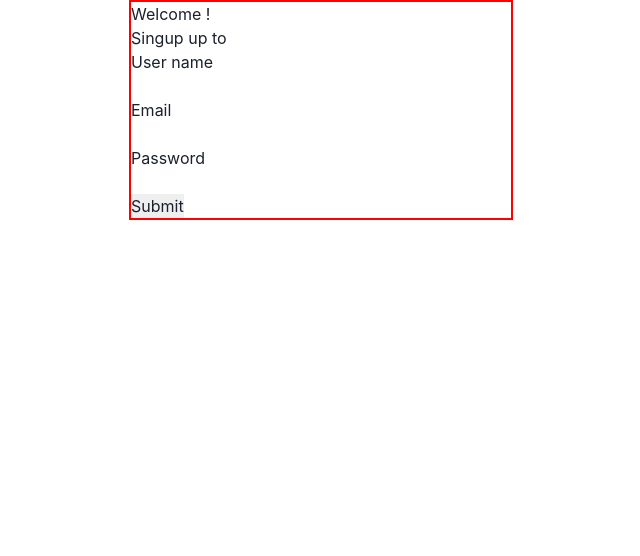
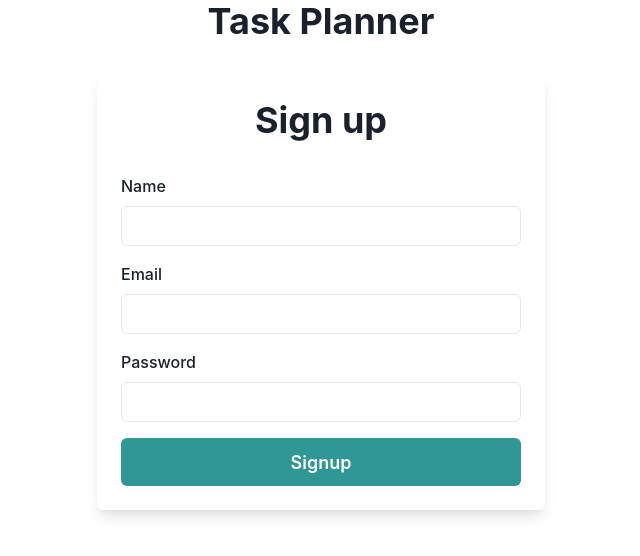
Before and after one commit to saurabh0413/paypal-assignment, a React (Create React App) app in the folder frontend/task-planner/: page / in a window 1280 px wide. Shown: the top 556 px of the page, without its empty margins (319-959 px from the left). Built offline with nearby package versions, Linux system fonts and the light colour scheme; no server answers.

Commit message:
css-updated

```diff
--- a/frontend/task-planner/src/components/SingleSprint.jsx
+++ b/frontend/task-planner/src/components/SingleSprint.jsx
@@ -1,4 +1,4 @@
-import { Box } from "@chakra-ui/react";
+import { Box, Heading } from "@chakra-ui/react";
 import "../App.css";
 import React from "react";
 import { Singletask } from "./Singletask";
@@ -6,9 +6,9 @@ import { Taskmodal } from "./Taskmodal";
 
 export const SingleSprint = ({ item, tasks }) => {
   return (
-    <Box border={"2px solid red"} backgroundColor="#f6f8fa">
-      <p>{item}</p>
-      {/* task scrollable box */}
+    <Box backgroundColor="#f6f8fa">
+      <Heading color="blue">{item}</Heading>
+
       <Box maxHeight="400px" id="sprint">
         {tasks &&
           tasks.map((singletask) => {
--- a/frontend/task-planner/src/components/SingleTaskMode.jsx
+++ b/frontend/task-planner/src/components/SingleTaskMode.jsx
@@ -32,7 +32,6 @@ const SingleTaskMode = ({ task }) => {
   const Taskstatus = React.useRef(null);
   const [users, setUsers] = useState([]);
   const getusers = () => {
-
     axios.get("https://paypal-ktp5.onrender.com").then((res) => {
       setUsers(res.data);
     });
@@ -60,7 +59,7 @@ const SingleTaskMode = ({ task }) => {
           },
         }
       )
-      .then((res) => getTasks())
+      .then(() => getTasks())
       .catch((err) => {
         console.log(err);
       });
@@ -71,7 +70,7 @@ const SingleTaskMode = ({ task }) => {
       {/* <Button leftIcon={<AddIcon />} colorScheme="teal" onClick={onOpen}>
         Create users
       </Button> */}
-      <Text onClick={onOpen} textDecoration="underline">
+      <Text onClick={onOpen} textDecoration="underline" >
         {task.task_name}
       </Text>
       <Text pt={5}>
--- a/frontend/task-planner/src/pages/Dashboard.jsx
+++ b/frontend/task-planner/src/pages/Dashboard.jsx
@@ -4,6 +4,7 @@ import {
   Button,
   FormControl,
   FormLabel,
+  Heading,
   Input,
   Modal,
   ModalBody,
@@ -85,13 +86,13 @@ export const Dashboard = () => {
           </ModalFooter>
         </ModalContent>
       </Modal>
-      <Text>Sprints</Text>
-      <SimpleGrid spacing="10px" columns={[1, 2, 3, 4]}>
+      <Heading>Sprints</Heading>
+      <SimpleGrid spacing="10px" columns={[1, 2, 3, 4]} mt="50px" ml={10}>
         {sprints &&
           sprints.map((item, index) => {
             return (
-              <Box w="200px" h="100px" border="2px solid black">
-                {item.sprintName}
+              <Box w="300px" h="150px" border="2px solid black">
+                <Text fontSize="lg">Sprint:- {item.sprintName}</Text>
                 <br />
                 <br />
                 <Button
--- a/frontend/task-planner/src/pages/Login.jsx
+++ b/frontend/task-planner/src/pages/Login.jsx
@@ -1,76 +1,100 @@
 import axios from "axios";
-import React from "react";
-
+import React, { useCallback } from "react";
+import {
+  Box,
+  Button,
+  FormControl,
+  FormLabel,
+  Heading,
+  Input,
+} from "@chakra-ui/react";
 import { useState } from "react";
 import { useNavigate } from "react-router-dom";
-import styles from "./Signup.module.css";
+
+const INITDATA = {
+  email: "",
+  password: "",
+};
 export const Login = () => {
   const navigate = useNavigate();
-  const [username, setUsername] = useState("");
-  const [pass, setPass] = useState("");
-
-  const submiForm = (e) => {
+  const [formData, setFormData] = useState(INITDATA);
+  const [loading, setLoading] = useState(false);
+  const handleChange = useCallback(
+    (e) => {
+      const { value, name } = e.target;
+      setFormData((prevFormData) => ({
+        ...prevFormData,
+        [name]: value,
+      }));
+    },
+    [formData]
+  );
+  const submiForm = async (e) => {
     e.preventDefault();
-    const data = {
-      email: username,
-      password: pass,
-    };
-    if (username && pass) {
-      axios
-        .post("https://paypal-ktp5.onrender.com/login", { ...data })
+    setLoading(true);
+    try {
+      await axios
+        .post("https://paypal-ktp5.onrender.com/login", formData)
         .then((res) => {
           localStorage.setItem("token", JSON.stringify(res.data.token));
           navigate("/dashboard");
-        })
-        .catch((err) => {
-          console.log(err, "error while login");
         });
+    } catch (err) {
+      console.log(err.message);
+    } finally {
+      setLoading(false);
     }
-    // if (ans.length == 0) {
-    //   alert("please singup before login");
-    // } else {
-    //   localStorage.setItem("current", JSON.stringify(ans[0]));
-    //   navigate("/tasks");
-    // }
   };
-
+  const { email, password } = formData;
   return (
-    <div>
-      <div id={styles.formS}>
-        <h2>Welcome !</h2>
-        <h1>Login up to</h1>
-        <form action="">
-          <label htmlFor="username">User name</label>
-          <br />
-          <input
-            type="text"
-            id="username"
-            value={username}
-            name="email"
-            onChange={(e) => {
-              setUsername(e.target.value);
-            }}
-          />
-          <br />
-
-          <label htmlFor="pass">Password</label>
-          <br />
-          <input
-            type="password"
-            id="pass"
-            value={pass}
-            name="password"
-            onChange={(e) => {
-              setPass(e.target.value);
-            }}
-          />
-          <br />
-
-          <input type="submit" onClick={submiForm} />
-          <br />
+    <>
+      <Box
+        maxW="md"
+        mx="auto"
+        mt="8"
+        p="6"
+        rounded="md"
+        boxShadow="lg"
+        bg="white"
+      >
+        <Heading as="h1" mb="8" textAlign="center">
+          Log up
+        </Heading>
+        <form onSubmit={submiForm}>
+          <FormControl mb="4">
+            <FormLabel htmlFor="email">Email</FormLabel>
+            <Input
+              type="email"
+              id="email"
+              value={email}
+              name="email"
+              onChange={handleChange}
+              required
+            />
+          </FormControl>
+          <FormControl mb="4">
+            <FormLabel htmlFor="password">Password</FormLabel>
+            <Input
+              type="password"
+              id="password"
+              value={password}
+              name="password"
+              onChange={handleChange}
+              required
+            />
+          </FormControl>
+          <Button
+            type="submit"
+            colorScheme="teal"
+            size="lg"
+            w="full"
+            disabled={loading}
+          >
+            {loading ? "Loading..." : "Signup"}
+          </Button>
         </form>
-      </div>
-    </div>
+      </Box>
+    </>
   );
 };
 
--- a/frontend/task-planner/src/pages/Signup.jsx
+++ b/frontend/task-planner/src/pages/Signup.jsx
@@ -1,79 +1,120 @@
-import React from "react";
+import React, { useCallback } from "react";
 import { useState } from "react";
 import styles from "./Signup.module.css";
 import axios from "axios";
 import { useNavigate } from "react-router-dom";
-const initdata = {
+import {
+  Box,
+  Button,
+  FormControl,
+  FormLabel,
+  Heading,
+  Input,
+} from "@chakra-ui/react";
+const INITDATA = {
   name: "",
   email: "",
   password: "",
 };
 const Signup = () => {
   const navigate = useNavigate();
-  const [formData, setFormData] = useState(initdata);
+  const [formData, setFormData] = useState(INITDATA);
+  const [loading, setLoading] = useState(false);
 
-  const handleChange = (e) => {
+  const handleChange = useCallback(
+    (e) => {
       const { value, name } = e.target;
-    setFormData({
-      ...formData,
+      setFormData((prevFormData) => ({
+        ...prevFormData,
         [name]: value,
-    });
-  };
-  const submiForm = (e) => {
-    console.log(formData);
+      }));
+    },
+    [formData]
+  );
+
+  const submiForm = useCallback(
+    async (e) => {
       e.preventDefault();
-    axios
-      .post("https://paypal-ktp5.onrender.com", { ...formData })
-      .then((res) => {
+      setLoading(true);
+      try {
+        const res = await axios.post(
+          "https://paypal-ktp5.onrender.com",
+          formData
+        );
         console.log("signup done", res.data);
-
         navigate("/login");
-      })
-      .catch((err) => console.log(err.message));
-  };
+      } catch (err) {
+        console.log(err.message);
+      } finally {
+        setLoading(false);
+      }
+    },
+    [formData, navigate]
+  );
+  const { name, email, password } = formData;
   return (
-    <div>
-      <div id={styles.formS}>
-        <h2>Welcome !</h2>
-        <h1>Singup up to</h1>
-        <form action="">
-          <label htmlFor="name">User name</label>
-          <br />
-          <input
+    <>
+      <Heading as="h1" mb="8" textAlign="center">
+        Task Planner
+      </Heading>
+      <Box
+        maxW="md"
+        mx="auto"
+        mt="8"
+        p="6"
+        rounded="md"
+        boxShadow="lg"
+        bg="white"
+      >
+        <Heading as="h1" mb="8" textAlign="center">
+          Sign up
+        </Heading>
+        <form onSubmit={submiForm}>
+          <FormControl mb="4">
+            <FormLabel htmlFor="name">Name</FormLabel>
+            <Input
               type="text"
               id="name"
-            value={formData.name}
+              value={name}
               name="name"
               onChange={handleChange}
+              required
             />
-          <br />
-          <label htmlFor="email">Email</label>
-          <br />
-          <input
+          </FormControl>
+          <FormControl mb="4">
+            <FormLabel htmlFor="email">Email</FormLabel>
+            <Input
               type="email"
               id="email"
-            value={formData.email}
+              value={email}
               name="email"
               onChange={handleChange}
+              required
             />
-          <br />
-
-          <label htmlFor="pass">Password</label>
-          <br />
-          <input
+          </FormControl>
+          <FormControl mb="4">
+            <FormLabel htmlFor="password">Password</FormLabel>
+            <Input
               type="password"
-            id="pass"
-            value={formData.password}
+              id="password"
+              value={password}
               name="password"
               onChange={handleChange}
+              required
             />
-          <br />
-
-          <input type="submit" onClick={submiForm} />
-          <br />
+          </FormControl>
+          <Button
+            type="submit"
+            colorScheme="teal"
+            size="lg"
+            w="full"
+            disabled={loading}
+          >
+            {loading ? "Loading..." : "Signup"}
+          </Button>
         </form>
-      </div>
-    </div>
+      </Box>
+    </>
   );
 };
 
--- a/frontend/task-planner/src/pages/Sprints.jsx
+++ b/frontend/task-planner/src/pages/Sprints.jsx
@@ -12,7 +12,7 @@ export const Sprints = () => {
   }, []);
   return (
     <Box width="100%" marginTop={"100px"}>
-      <SimpleGrid spacing="10px" columns={[1, 2, 3, 4]}>
+      <SimpleGrid spacing="10px" columns={[1, 2, 3, 4]} flexDirection="column">
         {arr.map((item, index) => {
           return <SingleSprint item={item} key={index} tasks={tasks} />;
         })}
```
Lines whose indentation alone changed are shown as unchanged.
